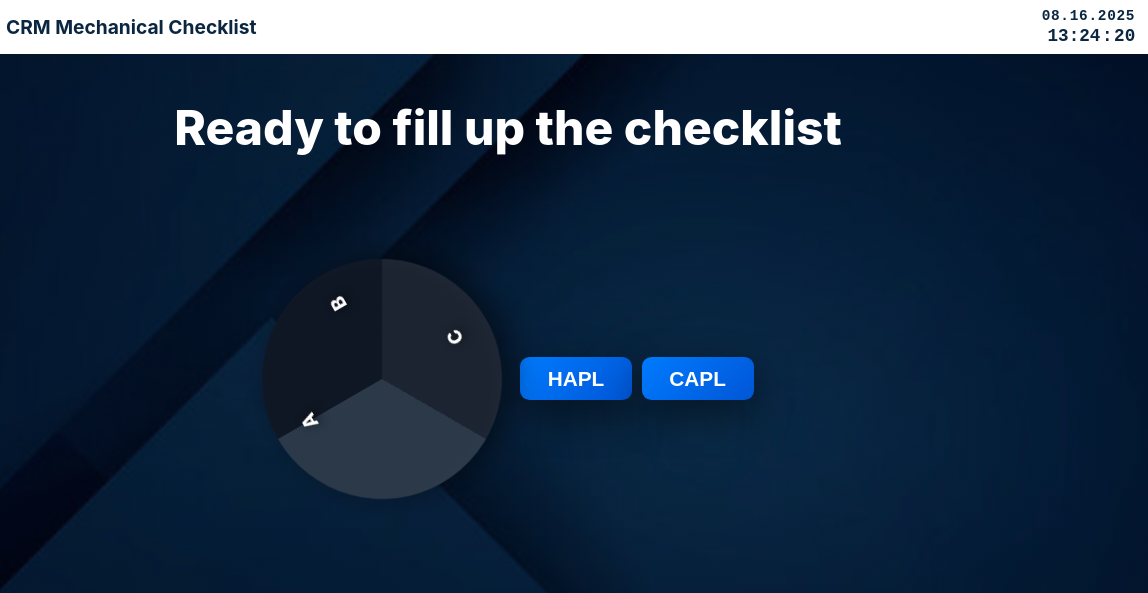
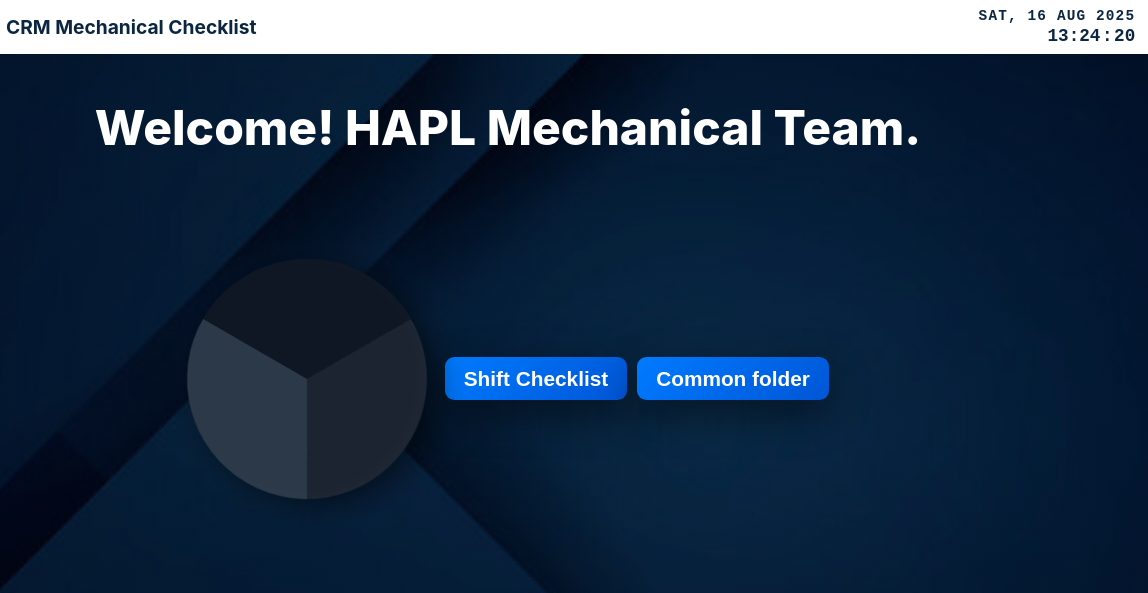
Before and after one commit to abhisworld/CRM-Mechanical-checklist, a plain HTML site: page index.html in a window 1280 px wide. Shown: the top 593 px of the page, 132-1280 px from the left. Drawn offline with Linux system fonts and the light colour scheme.

Commit message:
index.html

```diff
--- a/index.html
+++ b/index.html
@@ -3,7 +3,7 @@
 <head>
 <meta charset="utf-8" />
 <meta name="viewport" content="width=device-width,initial-scale=1" />
-<title>CRM Mechanical Checklist</title>
+<title> www.hapl-mechanical.com </title>
 <style>
   :root{
     --vh: 1vh;
@@ -15,11 +15,19 @@
     --radius: 1.2vmin;
   }
   *{box-sizing:border-box}
-  html,body{height:100%;margin:0;font-family:Inter,system-ui,Segoe UI,Roboto,Arial;}
+  html,body{
+    height:100%;
+    width:100%;
+    margin:0;
+    padding:0;
+    font-family:Inter,system-ui,Segoe UI,Roboto,Arial;
+  }
   body{
     background: var(--bg-dark);
     color:#fff;
     overflow:hidden;
+    min-height:100vh;
+    min-width:100vw;
   }
 
   /* Header */
@@ -28,16 +36,17 @@
     color: #0b2640;
     display:flex;
     align-items:center;
-    justify-content:space-between; /* brand left, clock right */
+    justify-content:space-between;
     gap: 2vmin;
     padding: calc(var(--vh) * 1) calc(var(--vh) * 1.6);
     box-shadow: 0 6px 18px rgba(2,6,23,0.08);
+    flex-wrap: wrap;
   }
   .brand{display:flex;align-items:center;gap:1.2vmin;min-width:0}
   .brand img{height: calc(var(--vh) * 3); width:auto; display:block}
   .brand .title{font-weight:700;font-size: clamp(1.6vmin, 2.4vmin, 3.6vmin); white-space:nowrap; overflow:hidden; text-overflow:ellipsis}
 
-  /* Clock in header */
+  /* Clock */
   .header-clock {
     display: flex;
     flex-direction: column;
@@ -49,28 +58,26 @@
     font-weight: 700;
     font-size: clamp(1.4vmin, 1.8vmin, 2.2vmin);
     color: #0b2640;
-    letter-spacing: 0.05em;
+    letter-spacing: 0.08em;
+    text-transform: uppercase;
   }
   .header-clock .time {
     font-family: 'Courier New', monospace;
     font-weight: 900;
     color: #0b2640;
-    background: none;
-    padding: 0;
-    border-radius: 0;
     font-size: clamp(1.6vmin, 2.2vmin, 2.8vmin);
     display: inline-flex;
     gap: calc(var(--vh) * 0.2);
     align-items: center;
-    box-shadow: none;
   }
   .header-clock .time .colon { animation: blinkColon 1s steps(1,end) infinite; }
   @keyframes blinkColon { 50%{opacity:0} }
 
-  /* HERO area */
+  /* Hero */
   .hero{
     position:relative;
     height: calc(100vh - (var(--vh) * 8));
+    width:100%;
     background-image: url('banner.jpg');
     background-size: cover;
     background-position: center;
@@ -94,7 +101,7 @@
     margin:0;
     padding:0 calc(var(--vh) * 1);
     font-size: clamp(3vmin, 6vmin, 9vmin);
-    line-height:1;
+    line-height:1.2;
   }
 
   /* Visual row */
@@ -117,24 +124,12 @@
     display:grid;
     place-items:center;
     box-shadow: 0 12px 30px rgba(0,0,0,0.5), inset 0 -8px 24px rgba(255,255,255,0.02);
-    animation: spin 3s linear infinite;
+    animation: spin 6s linear infinite;
     flex: 0 0 auto;
   }
   @keyframes spin{ from{transform:rotate(0deg)} to{transform:rotate(360deg)} }
 
-  .pie .label {
-    position:absolute;
-    color:#fff;
-    font-weight:800;
-    text-shadow:0 3px 10px rgba(0,0,0,0.6);
-    font-size: clamp(1.6vmin, 2.4vmin, 4vmin);
-    pointer-events:none;
-  }
-  .label.a{ top:12%; left:50%; transform:translate(-50%,-20%); }
-  .label.b{ right:12%; top:50%; transform:translate(20%,-50%); }
-  .label.c{ left:50%; bottom:12%; transform:translate(-50%,20%); }
-
-  /* MECH2 buttons */
+  /* Mech2 */
   .mech2 {
     display:flex;
     gap: calc(var(--vh) * 1.2);
@@ -165,7 +160,7 @@
   /* Shift panel */
   .shift-panel {
     position: absolute;
-    bottom: calc(var(--vh) * 2.4);
+    bottom: 15%;
     left: 50%;
     transform: translateX(-50%) translateY(100%);
     width: min(92vw, 1000px);
@@ -211,14 +206,11 @@
     background: linear-gradient(135deg,#e53e3e,#a02a2a);
   }
 
-  @media(max-height:520px){
-    header{ padding:6px 8px }
-    .main-title{ font-size: clamp(2.2vmin, 3.6vmin, 5vmin) }
-  }
   @media(max-width:640px){
     .visual{ gap: calc(var(--vh) * 1.1); flex-direction:column-reverse;}
     .mech2{ flex-direction:column; gap: calc(var(--vh)*0.8); }
-    .shift-panel{ bottom: calc(var(--vh) * 1.6); padding: calc(var(--vh) * 0.9);}
+    .shift-panel{ bottom: 20%; }
+    .header-clock { align-items: flex-start; }
   }
 </style>
 </head>
@@ -230,31 +222,24 @@
     <div class="title">CRM Mechanical Checklist</div>
   </div>
   <div class="clock header-clock" aria-live="polite">
-    <div class="date" id="dateText">MM.DD.YYYY</div>
+    <div class="date" id="dateText"></div>
     <div class="time" id="timeBox"><span id="hhmm">00:00</span><span class="colon">:</span><span id="ss">00</span></div>
   </div>
 </header>
 
-<section class="hero" role="main" aria-label="Checklist dashboard">
+<section class="hero">
 
-  <h1 class="main-title">Ready to fill up the checklist</h1>
+  <h1 class="main-title">Welcome! HAPL Mechanical Team.</h1>
 
-  <div class="visual" aria-hidden="false">
-
-    <div class="pie" aria-hidden="true" role="img" aria-label="Rotating pie chart for shifts">
-      <div class="label a">A</div>
-      <div class="label b">B</div>
-      <div class="label c">C</div>
-    </div>
-
-    <div class="mech2" aria-label="Select plant">
-      <button class="mech-btn" data-plant="HAPL" id="btnHAPL">HAPL</button>
-      <button class="mech-btn" data-plant="CAPL" id="btnCAPL">CAPL</button>
+  <div class="visual">
+    <div class="pie" aria-hidden="true"></div>
+    <div class="mech2">
+      <button class="mech-btn" data-plant="HAPL" id="btnHAPL">Shift Checklist</button>
+      <button class="mech-btn" data-plant="CAPL" id="btnCAPL">Common folder</button>
     </div>
   </div>
 
-  <div id="shiftPanel" class="shift-panel" role="dialog" aria-modal="true" aria-hidden="true">
-  </div>
+  <div id="shiftPanel" class="shift-panel"></div>
 
 </section>
 
@@ -266,9 +251,16 @@
   function pad(n){ return n < 10 ? '0'+n : n; }
   function updateClock(){
     const now = new Date();
-    const mm = pad(now.getMonth()+1), dd = pad(now.getDate()), yyyy = now.getFullYear();
+
+    // Date format: SAT, 16 AUG 2025
+    const dayName = now.toLocaleDateString('en-US', { weekday: 'short' }).toUpperCase();
+    const day = now.getDate();
+    const monthName = now.toLocaleDateString('en-US', { month: 'short' }).toUpperCase();
+    const year = now.getFullYear();
+    document.getElementById('dateText').textContent = `${dayName}, ${day} ${monthName} ${year}`;
+
+    // Time
     const hh = pad(now.getHours()), min = pad(now.getMinutes()), ss = pad(now.getSeconds());
-    document.getElementById('dateText').textContent = `${mm}.${dd}.${yyyy}`;
     document.getElementById('hhmm').textContent = `${hh}:${min}`;
     document.getElementById('ss').textContent = ss;
   }
@@ -278,17 +270,25 @@
   const panel = document.getElementById('shiftPanel');
   const LINKS = {
     HAPL: {
-      A: 'https://forms.office.com/Pages/ResponsePage.aspx?id=PIcGlfc2dUG6n9afC2Arg8z21hqHuwhAi2nAEngdb9tURUdBNlNVT1VCVjBCUzFXMlA2UVNSSVNHSS4u', B: 'LINK_HAPL_B', C: 'LINK_HAPL_C', RESP: 'https://jindalstainless0-my.sharepoint.com/:x:/g/personal/abhishek_dadsena_jindalstainless_com/EdfbzTbFciBEgiDAjb8Rm4sBlAa8koVDHu6CmHhgCQ4fqQ?e=dDv4I4'
+      A: 'https://forms.office.com/Pages/ResponsePage.aspx?id=PIcGlfc2dUG6n9afC2Arg8z21hqHuwhAi2nAEngdb9tURUdBNlNVT1VCVjBCUzFXMlA2UVNSSVNHSS4u',
+      B: 'https://forms.office.com/Pages/ResponsePage.aspx?id=PIcGlfc2dUG6n9afC2Arg8z21hqHuwhAi2nAEngdb9tUNEtKU1Y5MU00UTc0Qkg1UDI5OVY1VkxBQS4u',
+      C: 'https://forms.office.com/Pages/ResponsePage.aspx?id=PIcGlfc2dUG6n9afC2Arg8z21hqHuwhAi2nAEngdb9tUNE5MVEcwNVVHOERLVzVQNTRUNDAxSkxFSi4u',
+      RESP: 'https://jindalstainless0-my.sharepoint.com/:x:/g/personal/abhishek_dadsena_jindalstainless_com/EdfbzTbFciBEgiDAjb8Rm4sBlAa8koVDHu6CmHhgCQ4fqQ?e=dDv4I4'
     },
     CAPL: {
-      A: 'LINK_CAPL_A', B: 'LINK_CAPL_B', C: 'LINK_CAPL_C', RESP: 'LINK_CAPL_RESP'
+      A: 'https://jindalstainless0-my.sharepoint.com/:x:/g/personal/abhishek_dadsena_jindalstainless_com/EWYZ0BvfztdLlPhlPWurfKwBBdOfA1wtNtNQFAsiUnZ7KA?e=QsR5CR',
+      B: 'https://jindalstainless0-my.sharepoint.com/:x:/g/personal/abhishek_dadsena_jindalstainless_com/EaYgO0sAIdZOqXCHf6cRsCYBO1z4oelFic3n2moK080mUg?e=jy0ORt',
+      C: 'https://jindalstainless0-my.sharepoint.com/:x:/g/personal/abhishek_dadsena_jindalstainless_com/ESd_vFfNsnVOlG4MP1rXDlUBWEkWZp_WuTeU9E0abj2yxw?e=9xJDR2',
+      RESP: 'https://jindalstainless0-my.sharepoint.com/:f:/g/personal/abhishek_dadsena_jindalstainless_com/ElDrK3z1RnJEgv4donzsgNMBxtu0JqgYDzj0T3BLhQj5SA?e=aBzzBy'
     }
   };
 
   function openShiftPanel(plant){
-    panel.innerHTML = `
+    let content = '';
+    if(plant === 'HAPL'){
+      content = `
         <div style="width:100%;display:flex;align-items:center;justify-content:space-between;gap:1vmin;flex-wrap:wrap">
-        <div style="font-weight:800;font-size:clamp(1.6vmin,2.2vmin,3.2vmin)"> ${plant} - Select Shift </div>
+          <div style="font-weight:800;font-size:clamp(1.6vmin,2.2vmin,3.2vmin)"> Shift Checklist - Select Shift </div>
           <div style="display:flex;gap:1vmin;flex-wrap:wrap;justify-content:center">
             <a class="shift-btn" href="${LINKS[plant].A}" target="_blank" rel="noopener">A SHIFT</a>
             <a class="shift-btn" href="${LINKS[plant].B}" target="_blank" rel="noopener">B SHIFT</a>
@@ -298,6 +298,21 @@
           </div>
         </div>
       `;
+    } else if(plant === 'CAPL'){
+      content = `
+        <div style="width:100%;display:flex;align-items:center;justify-content:space-between;gap:1vmin;flex-wrap:wrap">
+          <div style="font-weight:800;font-size:clamp(1.6vmin,2.2vmin,3.2vmin)"> Documents </div>
+          <div style="display:flex;gap:1vmin;flex-wrap:wrap;justify-content:center">
+            <a class="shift-btn" href="${LINKS[plant].A}" target="_blank" rel="noopener">Lubrication Schedule</a>
+            <a class="shift-btn" href="${LINKS[plant].B}" target="_blank" rel="noopener">Spare List</a>
+            <a class="shift-btn" href="${LINKS[plant].C}" target="_blank" rel="noopener">Delay Analysis</a>
+            <a class="shift-btn" href="${LINKS[plant].RESP}" target="_blank" rel="noopener">TEAM Master</a>
+            <button class="shift-btn shift-close" id="closePanel">BACK</button>
+          </div>
+        </div>
+      `;
+    }
+    panel.innerHTML = content;
     panel.classList.add('open');
     panel.setAttribute('aria-hidden','false');
     document.getElementById('closePanel').addEventListener('click', closeShiftPanel);
```
Lines whose indentation alone changed are shown as unchanged.
